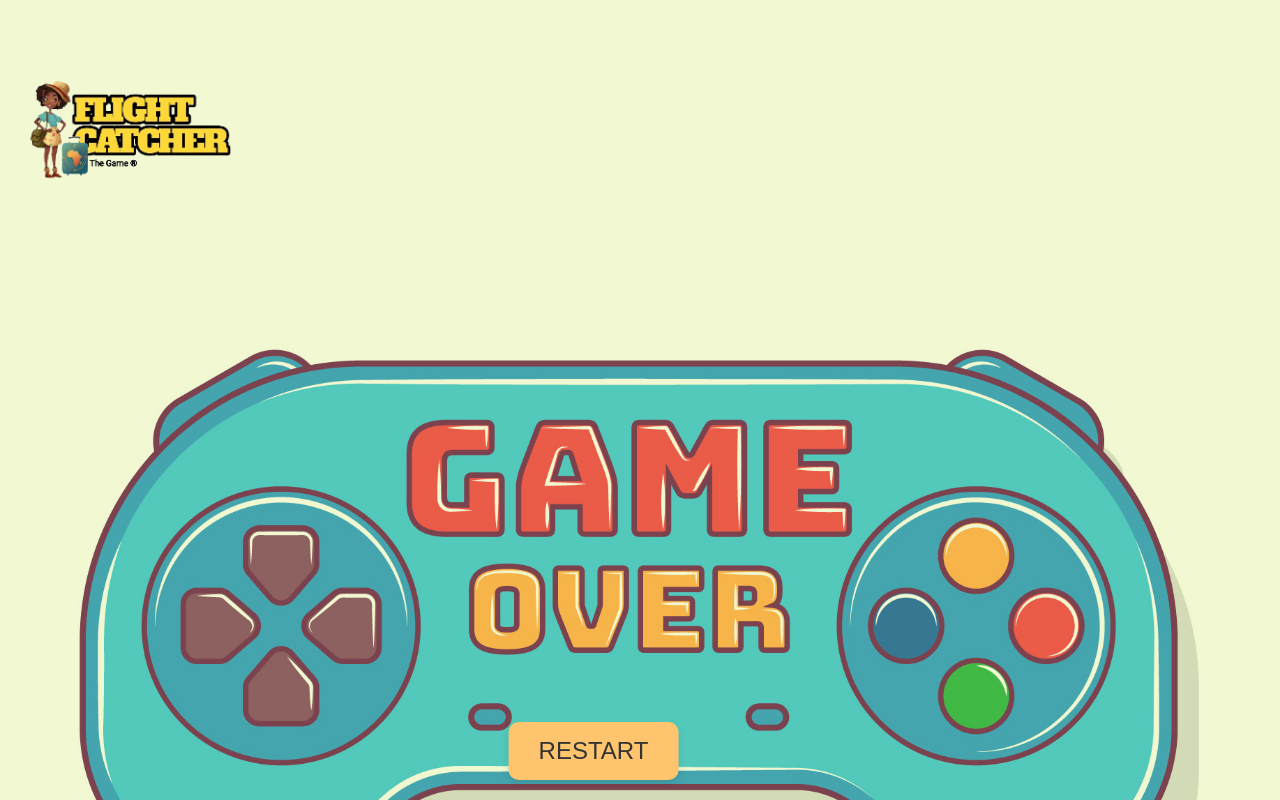
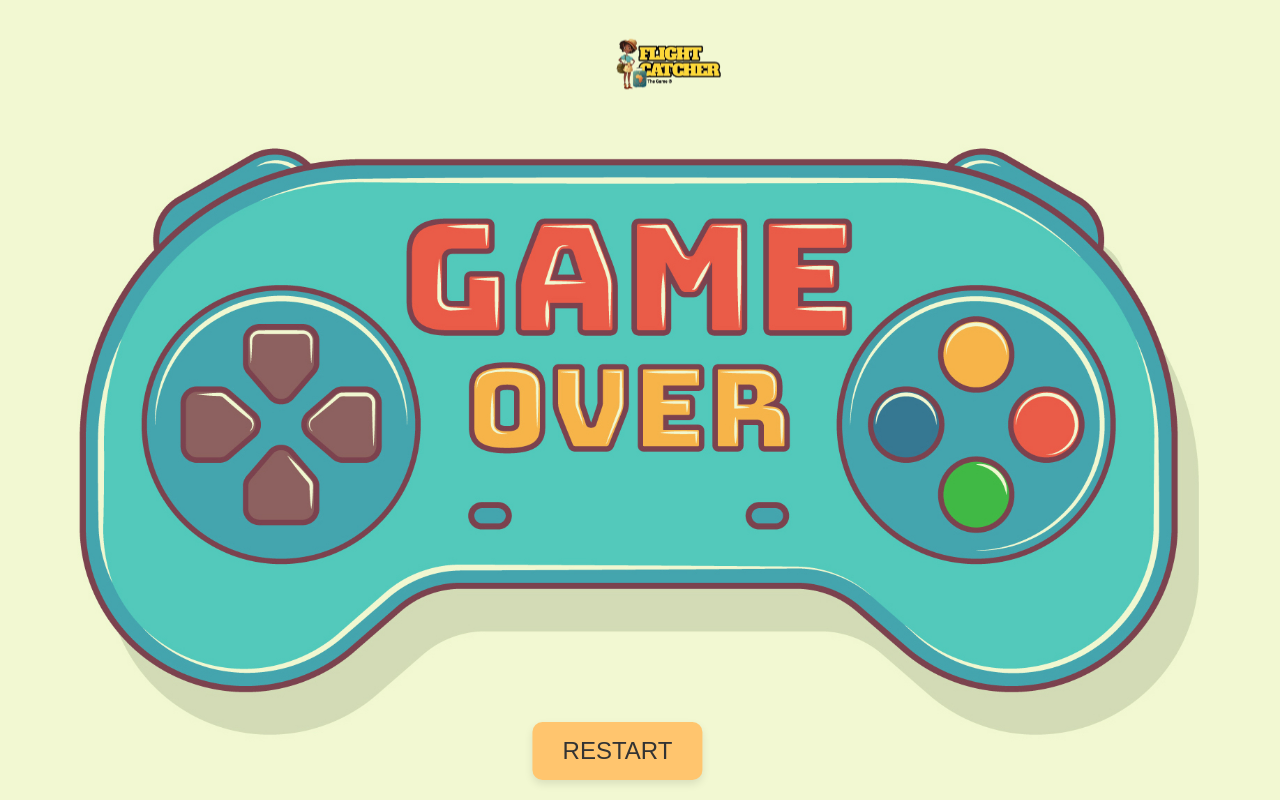
Before and after one commit to karkelo1/flight-catcher, a plain HTML site: page gameOver.html in a window 1280 px wide. Drawn offline with Linux system fonts and the light colour scheme; a web font is replaced by a local one.

Commit message:
nooo issues

```diff
--- a/gameOver.html
+++ b/gameOver.html
@@ -7,16 +7,17 @@
 <link rel="stylesheet" href="https://fonts.googleapis.com/css2?family=Honk&display=swap">
 <style>
     body {
-        overflow: scroll;
+        overflow: hidden; /* Prevent scrolling */
+        margin: 0; /* Remove default margin */
+        padding: 0; /* Remove default padding */
         background-image: url(./images/gameover.jpg);
-       background-size: cover;
-        background-position: absolute;
-        background-repeat: no-repeat;
-        background-position-x: center;
-        height: 530px;
-        width: 800;
-        bottom: 10px;
-
+        background-size: cover; /* Cover the entire screen */
+        background-position: center; /* Center the background image */
+        background-repeat: no-repeat; /* No repeat */
+        height: 100vh; /* Full viewport height */
+        display: flex; /* Use flexbox for centering */
+        justify-content: center; /* Center horizontally */
+        align-items: center; /* Center vertically */
     }
     /* Style for the restart button */
     .restart-button {
@@ -32,21 +33,21 @@
         box-shadow: 0 4px 8px rgba(0, 0, 0, 0.1); /* Soft shadow for depth */
         transition: transform 0.2s, box-shadow 0.2s;
         position: fixed;
-        left: 40%;
-        transform: translateX(-2%);
+        left: 44%;
+        transform: translateX(-18%);
         bottom: 20px;
     }
 
     /* Hover effect for the restart button */
     .restart-button:hover {
-        transform: translateY(2px); /* Move button down slightly for 3D effect */
+        transform: translateY(1px); /* Move button down slightly for 3D effect */
         box-shadow: 0 6px 12px rgba(0, 0, 0, 0.2); /* Slightly stronger shadow on hover */
     }
     .logo {
-        width: 250px; /* Adjust the width of the logo as needed */
-        position: fixed;
-        left: calc(30,30); /* Adjust the left position to align with the button */
-
+        width: 130px; /* Adjust the width of the logo as needed */
+        position: absolute; /* Position relative to the body */
+        top: 1px; /* Adjust the vertical position */
+        left: calc(57% - 125px); /* Center horizontally */
     }
 </style>
 </head>
```
